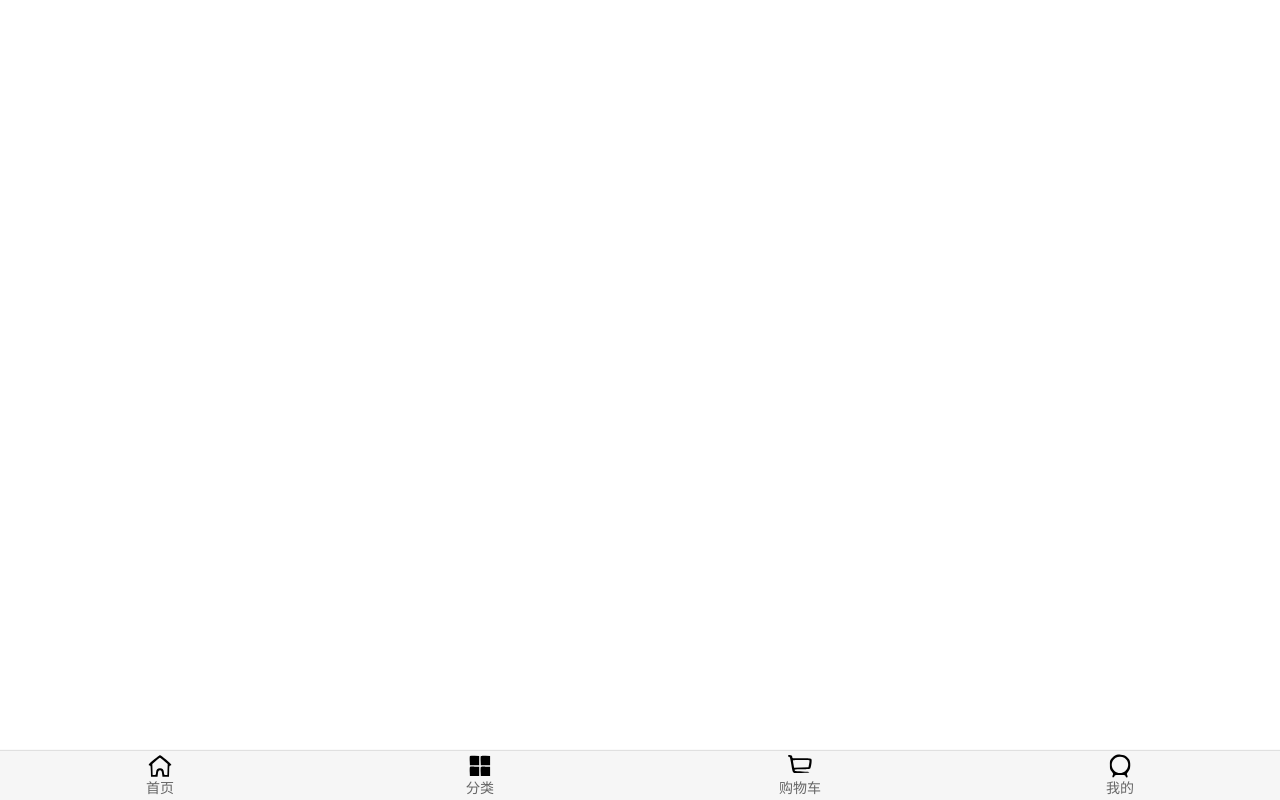
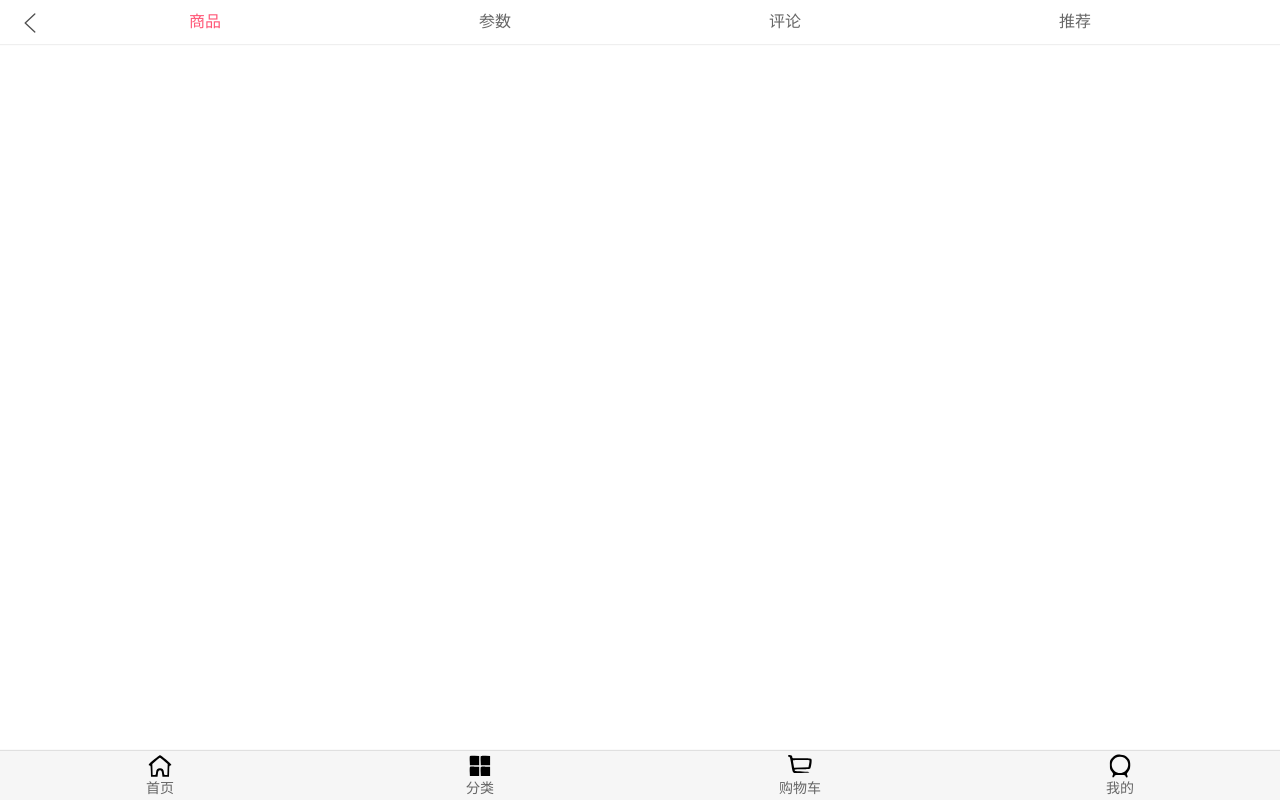
Before and after one commit to Bibheng/supermall, a Vue app: page /detail/1 in a window 1280 px wide. Built offline with nearby package versions, Linux system fonts and the light colour scheme.

Commit message:
feat:详情页导航栏功能

```diff
--- a/src/components/content/goods/GoodsListItem.vue
+++ b/src/components/content/goods/GoodsListItem.vue
@@ -1,5 +1,5 @@
 <template>
-  <div class="goods-item">
+  <div class="goods-item" @click="itemClick">
     <img :src="goodsItem.show.img" alt="" @load="imageLoad">
     <div class="goods-info">
       <p>{{goodsItem.title}}</p>
@@ -23,6 +23,9 @@
   methods: {
     imageLoad() {
       this.$bus.$emit('itemImageLoad')
+    },
+    itemClick() {
+      this.$router.push('/detail/' + this.goodsItem.iid )
     }
   }
 }
--- a/src/router/index.js
+++ b/src/router/index.js
@@ -5,6 +5,7 @@
 const Category = () => import('../views/category/Category')
 const Cart = () => import('../views/cart/Cart')
 const Profile = () => import('../views/profile/Profile')
+const Detail = () => import('../views/detail/Detail')
 
 // 1.安装插件
 Vue.use(VueRouter)
@@ -30,6 +31,10 @@
   {
     path: '/profile',
     component: Profile
+  },
+  {
+    path: '/detail/:iid',
+    component: Detail
   }
 ]
 const router = new VueRouter({
--- /dev/null
+++ b/src/views/detail/Detail.vue
@@ -0,0 +1,28 @@
+<template>
+  <div id="detail">
+    <detail-nav-bar/>
+  </div>
+</template>
+
+<script>
+import DetailNavBar from "./childComps/DetailNavBar";
+
+export default {
+  name: "Detail",
+  components: {
+    DetailNavBar
+  },
+  data () {
+    return {
+      iid: null
+    }
+  },
+  activated() {
+    this.iid = this.$route.params.iid
+  }
+}
+</script>
+
+<style scoped>
+
+</style>
--- /dev/null
+++ b/src/views/detail/childComps/DetailNavBar.vue
@@ -0,0 +1,59 @@
+<template>
+  <div>
+    <nav-bar>
+      <div slot="left" class="back" @click="backClick">
+        <img src="~assets/img/common/back.svg" alt="">
+      </div>
+      <div slot="center" class="title">
+        <div v-for="(item, index) in titles"
+             class="title-item"
+             :class="{active: index === currentIndex}"
+             @click="titleClick(index)">
+          {{item}}
+        </div>
+      </div>
+    </nav-bar>
+  </div>
+</template>
+
+<script>
+import NavBar from "components/common/navbar/NavBar";
+
+export default {
+  name: "DetailNavBar",
+  components: {
+    NavBar
+  },
+  data() {
+    return {
+      titles: ['商品', '参数', '评论', '推荐'],
+      currentIndex: 0
+    }
+  },
+  methods: {
+    titleClick(index) {
+      this.currentIndex = index
+    },
+    backClick() {
+      this.$router.back()
+    }
+  }
+}
+</script>
+
+<style scoped>
+.title {
+  display: flex;
+}
+.title-item {
+  flex: 1;
+}
+
+.active {
+  color: var(--color-high-text);
+}
+
+.back img {
+  margin-top: 12px;
+}
+</style>
```
